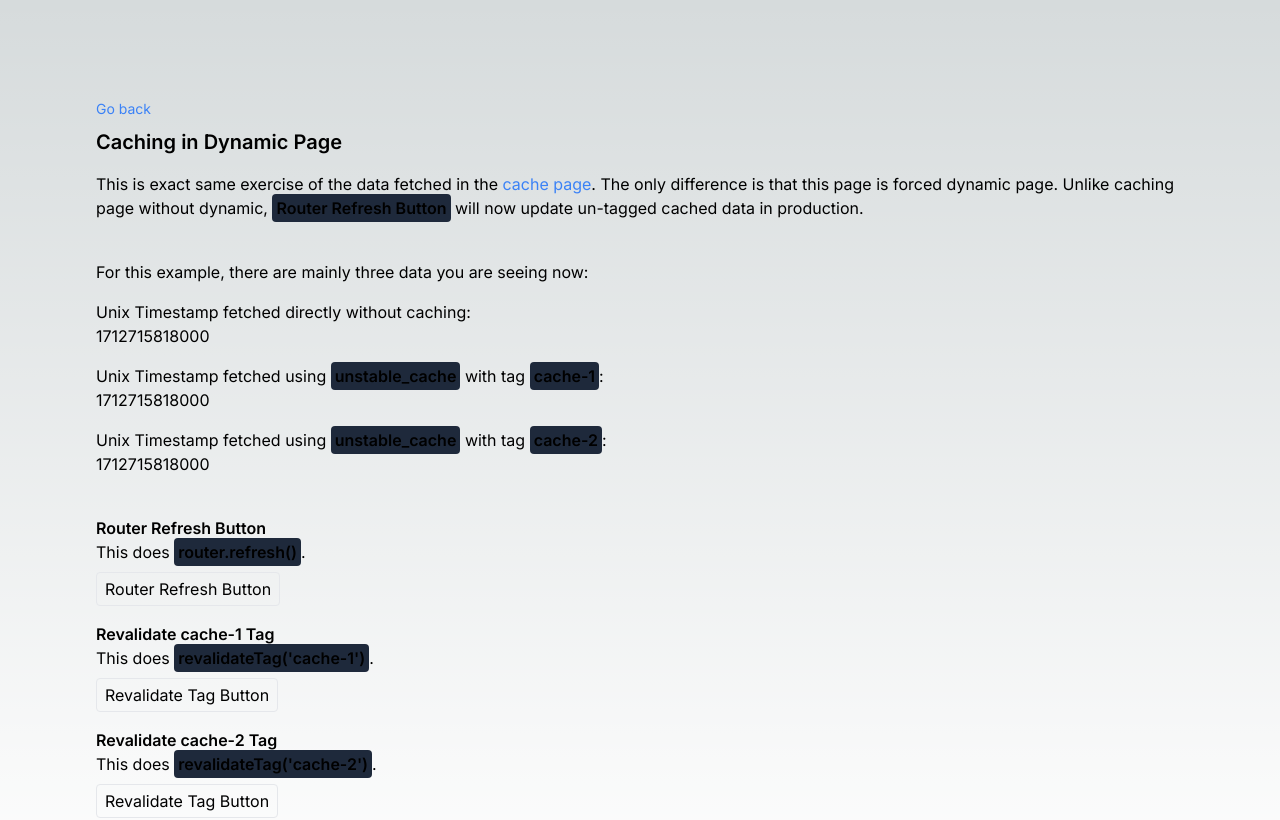
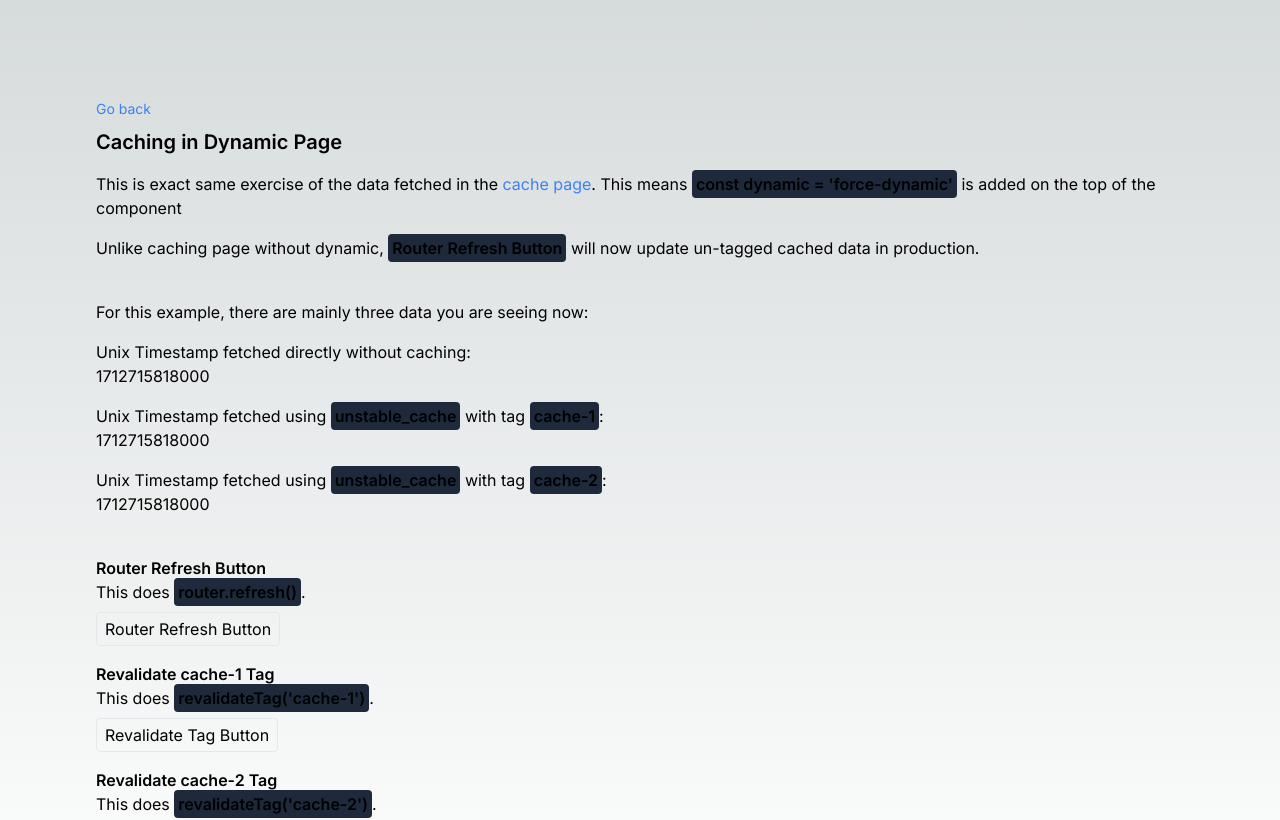
Before and after one commit to cjjeon/nextjs-learnings, a Next.js app: page /cache-dynamic-page in a window 1280 px wide. Shown: the top 820 px of the page. Built offline with nearby package versions, Linux system fonts and the light colour scheme.

Commit message:
Adding dynamic page

```diff
--- a/src/app/cache-dynamic-page/page.tsx
+++ b/src/app/cache-dynamic-page/page.tsx
@@ -23,8 +23,12 @@ export default function Page() {
       <div className="py-2"/>
       <div>
         This is exact same exercise of the data fetched in the <Link href='/caching'><span
-        className="text-blue-500 hover:underline">cache page</span></Link>. The only difference is that this page is
-        forced dynamic page. Unlike caching page without dynamic, <Tag>Router Refresh Button</Tag> will now update
+        className="text-blue-500 hover:underline">cache page</span></Link>. This means <Tag>const dynamic =
+        'force-dynamic'</Tag> is added on the top of the component
+      </div>
+      <div className="py-2"/>
+      <div>
+        Unlike caching page without dynamic, <Tag>Router Refresh Button</Tag> will now update
         un-tagged cached data in production.
       </div>
       <div className="py-5"/>
```
